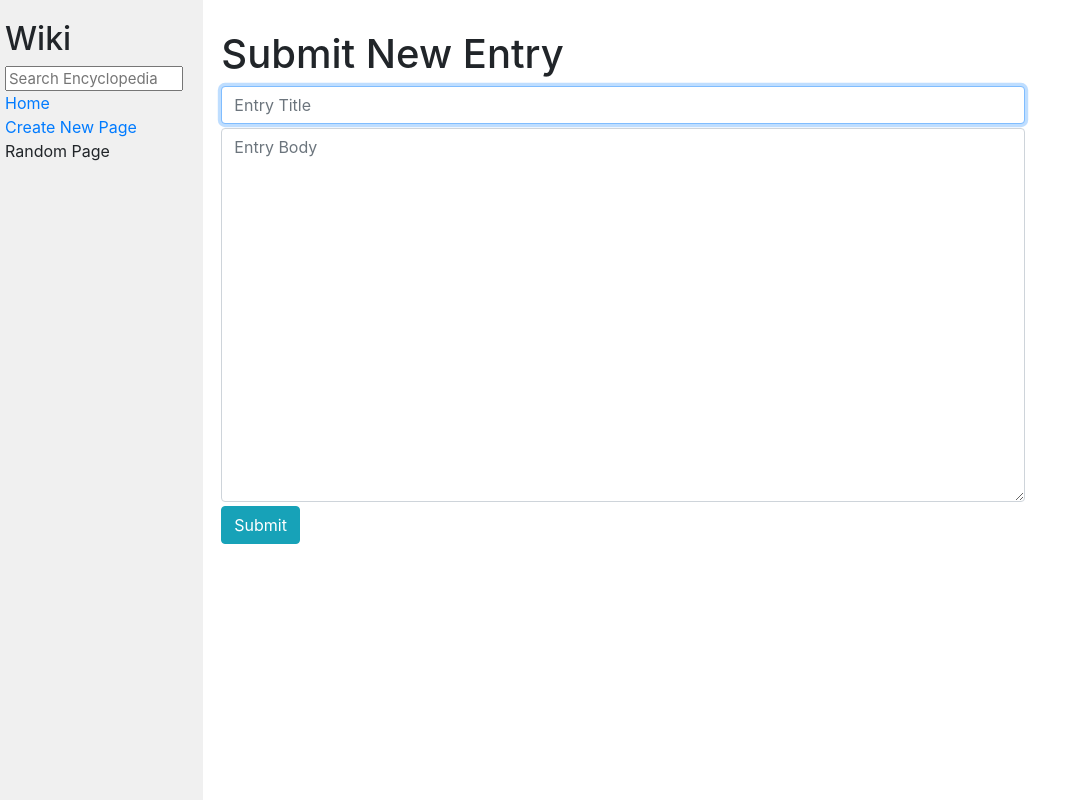
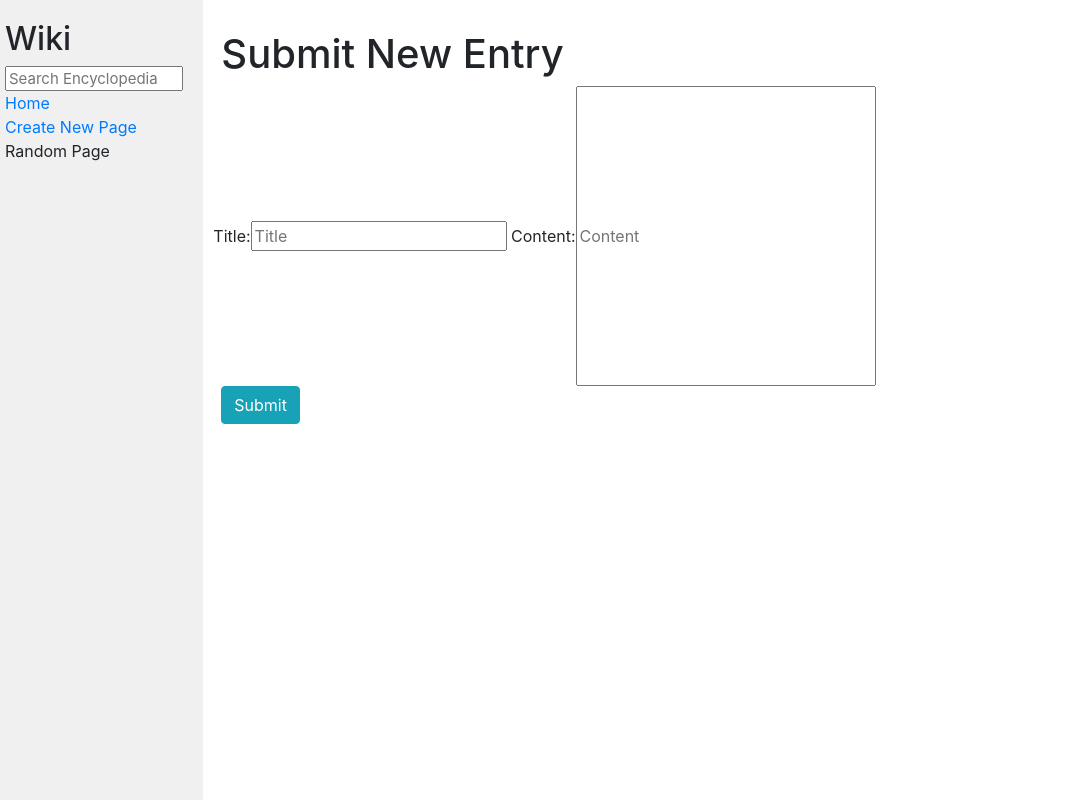
Before and after one commit to ricardo-719/wikiPage-project-cs50w, a Django app: page /create in a window 1280 px wide. Shown: the whole page, without its empty margins (0-1087 px from the left). Run offline with Django 3.2, Linux system fonts and the light colour scheme; some libraries are stand-ins or nearby versions.

Commit message:
Update create entry functionality

```diff
--- a/encyclopedia/static/encyclopedia/styles.css
+++ b/encyclopedia/static/encyclopedia/styles.css
@@ -32,3 +32,8 @@ textarea {
     height: 100vh;
     padding: 20px;
 }
+
+#id_pageContent {
+    width: 300px;
+    height: 300px;
+}
--- a/encyclopedia/templates/encyclopedia/create-entry.html
+++ b/encyclopedia/templates/encyclopedia/create-entry.html
@@ -8,10 +8,13 @@
     <h1 class="ml-2">Submit New Entry</h1>
     <form action="{ url 'create' %}" method="post">
         {% csrf_token %}
-        <input class="form-control w-75 mb-1 ml-2" autocomplete="off" autofocus type="text" name="entryTitle" placeholder="Entry Title">
+        <div class="formContainer">
+            {{ form|safe }}
+        </div>
+        <!-- <input class="form-control w-75 mb-1 ml-2" autocomplete="off" autofocus type="text" name="entryTitle" placeholder="Entry Title">
         <textarea class="form-control w-75 mb-1 ml-2" type="text" name="entryBody" rows="15" wrap="soft"
         maxlength="5000" class="form-control" autocomplete="off"
-        placeholder="Entry Body"></textarea>
+        placeholder="Entry Body"></textarea> -->
         <input class="btn btn-info ml-2" type="submit">
     </form>
 {% endblock %}
--- a/encyclopedia/views.py
+++ b/encyclopedia/views.py
@@ -1,8 +1,16 @@
+from django import forms
+from django.http import HttpResponseRedirect
 from django.shortcuts import render
+from django.urls import reverse
 import markdown
 
 from . import util
 
+class newPageEntry(forms.Form):
+    pageTitle = forms.CharField(label = "Title")
+    pageContent = forms.CharField(label= "Content")
+    pageTitle.widget.attrs.update({'placeholder': 'Title'})
+    pageContent.widget.attrs.update({'placeholder': 'Content'})
 
 def index(request):
     return render(request, "encyclopedia/index.html", {
@@ -24,5 +32,17 @@ def read_page(request, name):
 # Create form using the Django method / 1hr 19mins into the lecture...
 def create_entry(request):
     if request.method == "POST":
-        data = request.POST
-    return render(request, "encyclopedia/create-entry.html")
+        form = newPageEntry(request.POST)
+        #Figure out how to add both Title and Content!!
+        if form.is_valid():
+            title = form.cleaned_data["Title"]
+            content = form.cleaned_data["Content"]
+            entries.append(content)
+            return HttpResponseRedirect(reverse("index"))
+        else:
+            return render(request, "encyclopedia/create-entry.html", {
+                "form": form
+            } )
+    return render(request, "encyclopedia/create-entry.html", {
+        "form": newPageEntry()
+    })
```
